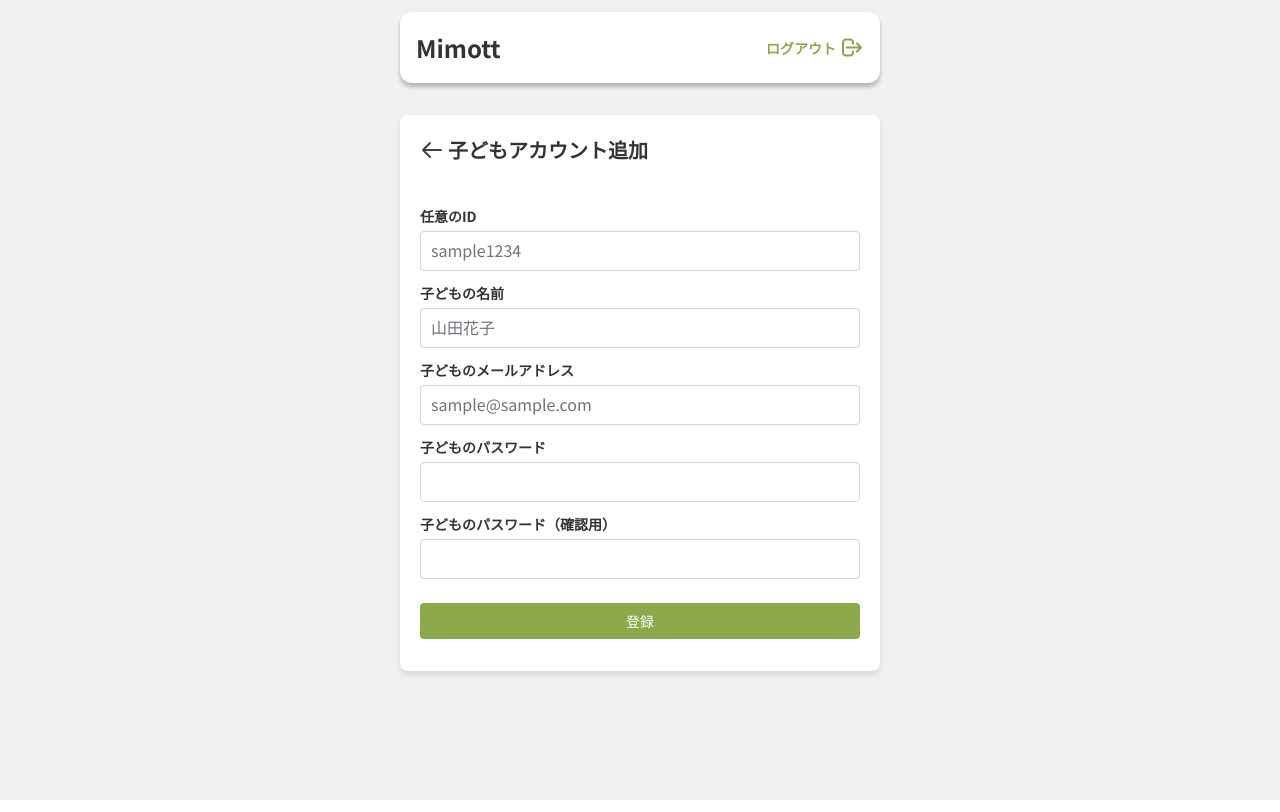
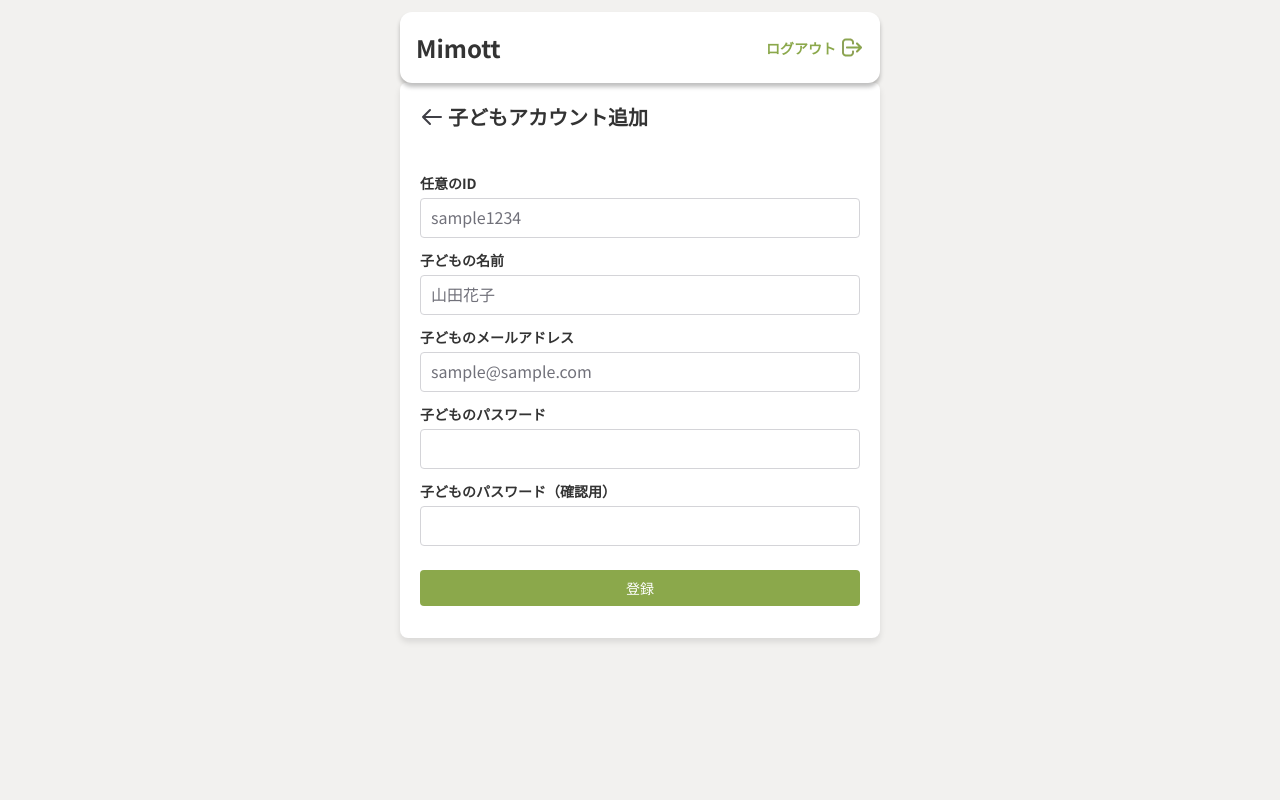
Before and after one commit to RareTECH-I-Spring25/MyChat, a Flask app: page /child/add in a window 1280 px wide. Run offline with Flask 2, Linux system fonts and the light colour scheme.

Commit message:
ヘッダ固定、ユーザ名を表示する

```diff
--- a/ChatApp/static/css/common.css
+++ b/ChatApp/static/css/common.css
@@ -25,11 +25,21 @@ body {
 
 /* ヘッダー */
 .header {
+	position: fixed;
+	top: 12px;
+	left: 50%;
+	width: calc(100% - 24px);
+	transform: translateX(-50%);
+	max-width: 480px;
+}
+
+.heaser-wrap {
 	background-color: #fff;
 	border-radius: 12px;
 	padding: 18px 16px;
 	border-radius: 12px;
 	box-shadow: 0px 4px 4px 0px rgba(0, 0, 0, 0.25);
+	width: 100%;
 }
 
 .header-container {
@@ -40,6 +50,13 @@ body {
 
 .header__logo {
 	font-size: 24px;
+	font-style: normal;
+	font-weight: 700;
+	line-height: normal;
+}
+
+.header__user-name {
+	font-size: 20px;
 	font-style: normal;
 	font-weight: 700;
 	line-height: normal;
--- a/ChatApp/static/css/parent.css
+++ b/ChatApp/static/css/parent.css
@@ -9,6 +9,7 @@
 	max-width: 480px;
 	margin: auto;
 	height: 100dvh;
+	padding-top: 70px;
 }
 
 .dashboard__wrap--parent {
--- a/ChatApp/templates/header.html
+++ b/ChatApp/templates/header.html
@@ -1,6 +1,17 @@
 <header class="header bg-main">
+	<div class="heaser-wrap">
 		<div class="header-container">
+			{% if is_chat %}
+				<div>
+					<a class="chatroom__home-button" href='/child/dashboard'>←</a>
+					<span class="chatroom__first-letter">{{ friend[0] }}</span>
+					<span class="chatroom__full-name">{{ friend }}</span>
+				</div>
+			{% elif user_name is defined and user_name %}
+				<h1 class="header__user-name">{{ user_name }}さん</h1>
+			{% else %}
 				<h1 class="header__logo">Mimott</h1>
+			{% endif %}
 			<form action="{{ url_for('logout') }}" method="POST" class="header__logout-form">
 
 				<button type="submit" class="header__logut hover">
@@ -8,4 +19,5 @@
 				</button>
 			</form>
 		</div>
+	</div>
 </header>
--- a/ChatApp/templates/parent/home.html
+++ b/ChatApp/templates/parent/home.html
@@ -6,7 +6,9 @@
 {% block body %}
 <div class="dashboard bg-main">
 	<div class="dashboard__wrap">
+		{% with user_name=parent.parent_user_name %}
 		{% include 'header.html' %}
+		{% endwith %}
 
 		<!-- ユーザーグリーティング -->
 		<div class="dashboard__greeting">
```
Lines whose indentation alone changed are shown as unchanged.
